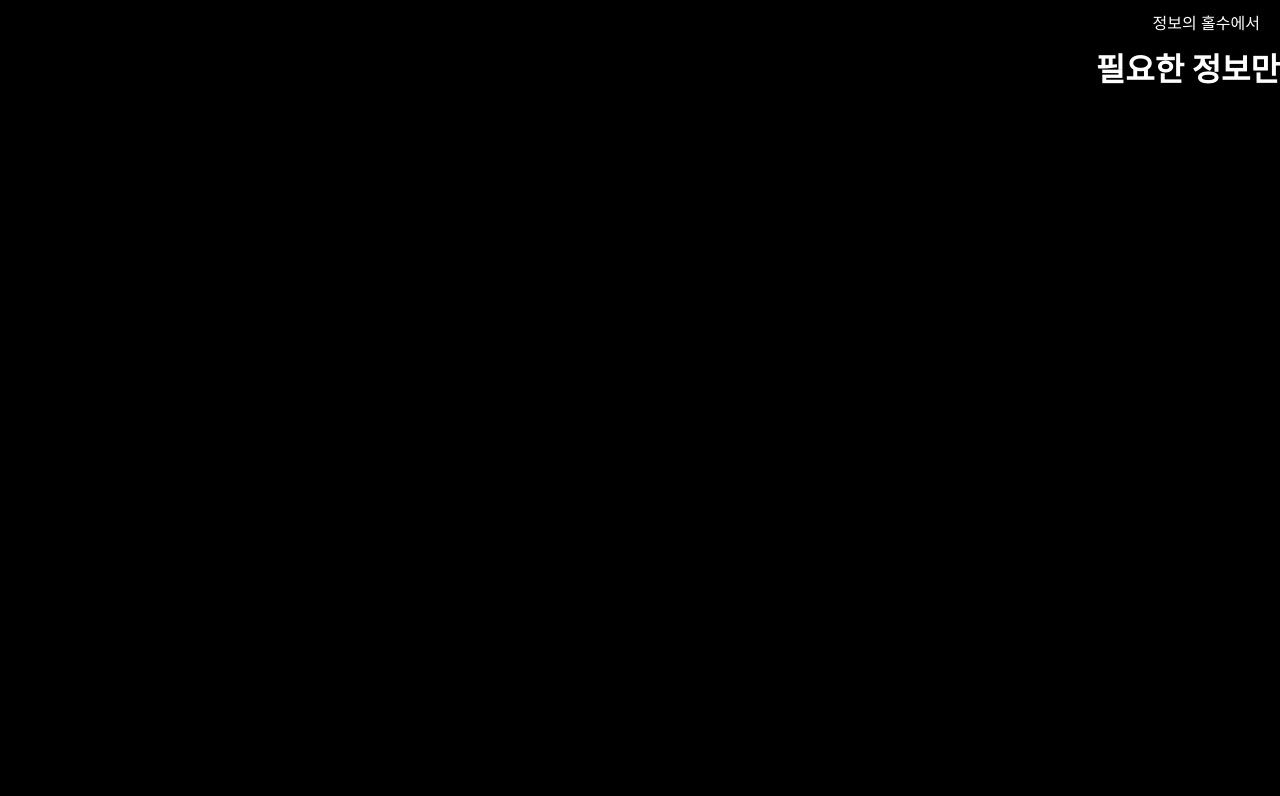
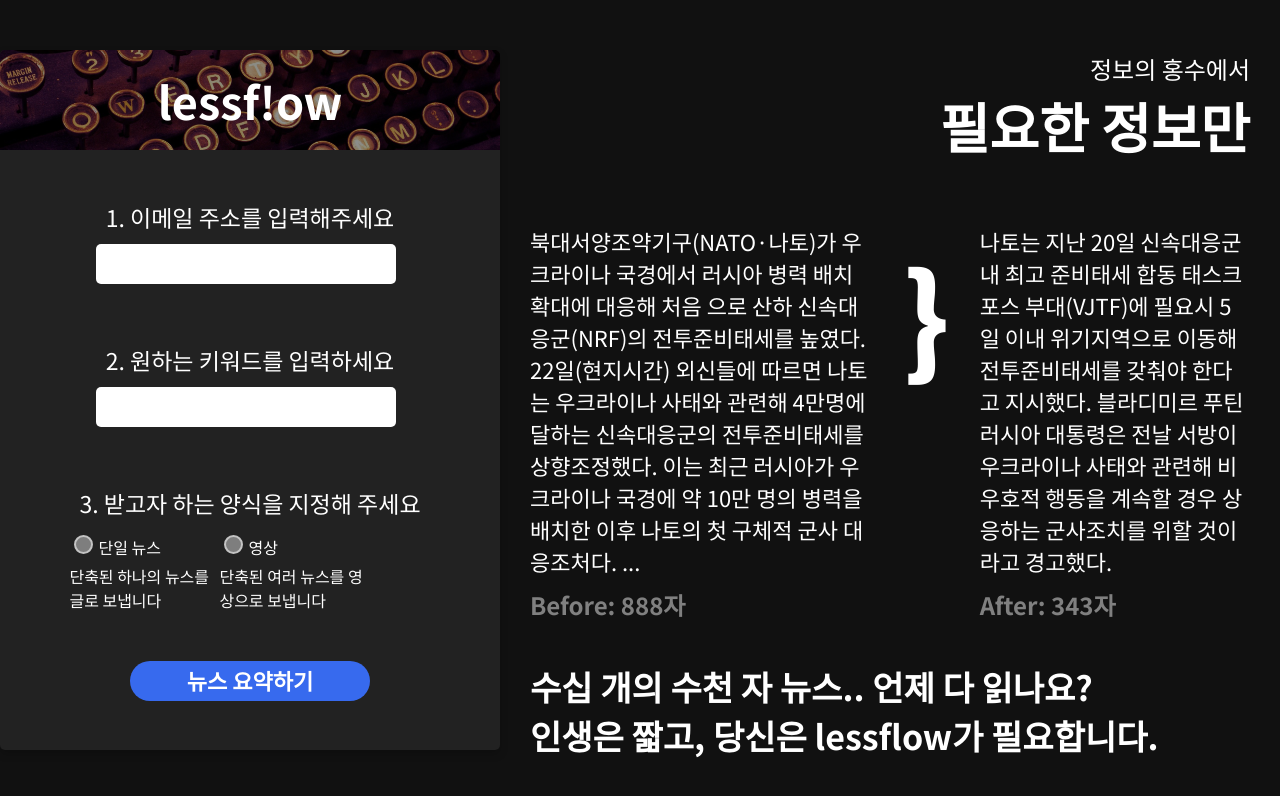
Before and after one commit to EntryCNS/lessflow-front2, a React (Create React App) app: page / in a window 1280 px wide. Shown: the top 796 px of the page. Built offline with nearby package versions, Linux system fonts and the light colour scheme.

Commit message:
style: main page

```diff
--- a/package.json
+++ b/package.json
@@ -6,6 +6,7 @@
     "@testing-library/jest-dom": "^5.16.1",
     "@testing-library/react": "^12.1.2",
     "@testing-library/user-event": "^13.5.0",
+    "axios": "^0.24.0",
     "react": "^17.0.2",
     "react-dom": "^17.0.2",
     "react-scripts": "5.0.0",
--- a/src/App.js
+++ b/src/App.js
@@ -1,4 +1,5 @@
 import React, { useState } from "react";
+import MainWindow from "./components/MainWindow";
 import Subform from "./components/Subform";
 
 const App = () => {
@@ -7,9 +8,13 @@
       style={{
         width: "100%",
         height: "100%",
-        background: "#000",
+        background: "#111111",
+        display: "flex",
+        justifyContent: "space-around",
+        alignItems: "center",
       }}
     >
+      <MainWindow />
       <Subform />
     </div>
   );
--- /dev/null
+++ b/src/components/MainWindow.jsx
@@ -0,0 +1,91 @@
+import axios from "axios";
+import React, { useState } from "react";
+import config from "../config/apiconfig";
+import styles from "../styles/mainWindow.module.css";
+
+const MainWindow = () => {
+  const [btnColor, setBntColor] = useState("");
+  const [email, setEmail] = useState("");
+  const [keyword, setKeyword] = useState("");
+
+  const onSubmit = (e) => {
+    e.preventDefault();
+    axios
+      .post(`${config.API_CONFIG}/articles`, {
+        keyword,
+        email,
+      })
+      .then((res) => {
+        console.log(res.data.data.araticleAccessId);
+      });
+  };
+
+  const onChangeEmail = (e) => {
+    setEmail(e.target.value);
+  };
+  const onChangeKeyword = (e) => {
+    setKeyword(e.target.value);
+  };
+
+  const onClickNews = (e) => {
+    setBntColor(e);
+  };
+  const onClickMedia = (e) => {
+    setBntColor(e);
+  };
+  return (
+    <div className={styles.bigdiv}>
+      <div className={styles.title__container}>
+        <div className={styles.title}>lessf!ow</div>
+      </div>
+      <form className={styles.form}>
+        <label>
+          <p className={styles.subtitle}>1. 이메일 주소를 입력해주세요</p>
+          <input
+            type="email"
+            className={styles.input}
+            onChange={onChangeEmail}
+          />
+        </label>
+        <label>
+          <p className={styles.subtitle}>2. 원하는 키워드를 입력하세요</p>
+          <input
+            type="text"
+            className={styles.input}
+            onChange={onChangeKeyword}
+          />
+        </label>
+        <div>
+          <p className={styles.subtitle}>3. 받고자 하는 양식을 지정해 주세요</p>
+          <div className={styles.checkbox__container}>
+            <div className={styles.checkbox__container2}>
+              <div className={styles.check}>
+                <div
+                  onClick={() => onClickNews(1)}
+                  className={btnColor === 1 ? styles.color : styles.notcolor}
+                ></div>
+                <p>단일 뉴스</p>
+              </div>
+              <p>단축된 하나의 뉴스를 글로 보냅니다</p>
+            </div>
+            <div className={styles.checkbox__container2}>
+              <div className={styles.check}>
+                <div
+                  onClick={() => onClickMedia(2)}
+                  className={btnColor === 2 ? styles.color : styles.notcolor}
+                ></div>
+                <p>영상</p>
+              </div>
+              <p>단축된 여러 뉴스를 영상으로 보냅니다</p>
+            </div>
+          </div>
+        </div>
+        <button className={styles.submitbtn} onClick={onSubmit}>
+          뉴스 요약하기
+        </button>
+      </form>
+    </div>
+  );
+};
+
+export default MainWindow;
--- a/src/components/Subform.jsx
+++ b/src/components/Subform.jsx
@@ -3,10 +3,39 @@
 
 const Subform = () => {
   return (
-    <div>
+    <div className={styles.Contain}>
       <div className={styles.title__container}>
-        <p className={styles.title__sub}>정보의 홀수에서</p>
+        <p className={styles.title__sub}>정보의 홍수에서</p>
         <h1 className={styles.title__main}>필요한 정보만</h1>
+      </div>
+      <div className={styles.example__container}>
+        <div className={styles.example__element}>
+          <p>
+            북대서양조약기구(NATO·나토)가 우크라이나 국경에서 러시아 병력 배치
+            확대에 대응해 처음 으로 산하 신속대응군(NRF)의 전투준비태세를
+            높였다. 22일(현지시간) 외신들에 따르면 나토 는 우크라이나 사태와
+            관련해 4만명에 달하는 신속대응군의 전투준비태세를 상향조정했다. 이는
+            최근 러시아가 우크라이나 국경에 약 10만 명의 병력을 배치한 이후
+            나토의 첫 구체적 군사 대응조처다. ...
+          </p>
+          <p className={styles.example__elementDes}>Before: 888자</p>
+        </div>
+        <div className={styles.example__curly}>{"}"}</div>
+        <div className={styles.example__element}>
+          <p>
+            나토는 지난 20일 신속대응군 내 최고 준비태세 합동 태스크포스
+            부대(VJTF)에 필요시 5일 이내 위기지역으로 이동해 전투준비태세를
+            갖춰야 한다고 지시했다. 블라디미르 푸틴 러시아 대통령은 전날 서방이
+            우크라이나 사태와 관련해 비우호적 행동을 계속할 경우 상응하는
+            군사조치를 위할 것이라고 경고했다.
+          </p>
+          <p className={styles.example__elementDes}>After: 343자</p>
+        </div>
+      </div>
+      <div className={styles.example_phrase}>
+        수십 개의 수천 자 뉴스.. 언제 다 읽나요?
+        <br />
+        인생은 짧고, 당신은 lessflow가 필요합니다.
       </div>
     </div>
   );
--- /dev/null
+++ b/src/config/apiconfig.js
@@ -0,0 +1,5 @@
+const config = {
+  API_CONFIG: "http://192.168.1.100:8080",
+};
+
+export default config;
--- /dev/null
+++ b/src/styles/mainWindow.module.css
@@ -0,0 +1,107 @@
+@import url("https://fonts.googleapis.com/css2?family=Noto+Sans+KR:wght@400;500;700;900&display=swap");
+
+* {
+  font-family: "Noto Sans KR";
+}
+
+p,
+div {
+  color: white;
+}
+
+.title__container {
+  background-image: url("../img/title.png");
+  background-position: center;
+  background-size: cover;
+  width: 500px;
+  height: 100px;
+  border-radius: 5px 5px 0px 0px;
+}
+
+.title {
+  border-radius: 5px 5px 0px 0px;
+  font-weight: 700;
+  background-color: rgba(0, 0, 0, 0.45);
+  display: flex;
+  width: 500px;
+  height: 100px;
+  justify-content: center;
+  align-items: center;
+  font-size: 45px;
+}
+
+.subtitle {
+  font-size: 23px;
+  margin: 10px;
+}
+
+.bigdiv {
+  width: 500px;
+  height: 700px;
+  background-color: #222222;
+  border-radius: 5px;
+
+  box-shadow: 0 4px 8px 0 rgba(0, 0, 0, 0.2);
+}
+
+.input {
+  border: none;
+  border-radius: 5px;
+  width: 300px;
+  height: 40px;
+}
+
+.notcolor {
+  background-color: #7e7e7e;
+  border-radius: 50%;
+  border: #c4c4c4;
+  width: 15px;
+  height: 15px;
+  border: 2px solid #c4c4c4;
+  margin-right: 5px;
+}
+
+.color {
+  background-color: #3780ee;
+  border-radius: 50%;
+  border: #c4c4c4;
+  border: 2px solid #c4c4c4;
+  width: 15px;
+  height: 15px;
+  margin-right: 5px;
+}
+
+.submitbtn {
+  background-color: #376aee;
+  color: white;
+  border: none;
+  border-radius: 20px;
+  width: 240px;
+  height: 40px;
+  font-size: 22px;
+  font-weight: 700;
+  padding-bottom: 2px;
+}
+
+.check {
+  display: flex;
+  margin: 5px;
+  /* width: 100px; */
+}
+
+.form {
+  display: flex;
+  flex-direction: column;
+  padding: 15px;
+  height: 80%;
+  justify-content: space-around;
+  align-items: center;
+}
+.checkbox__container {
+  display: flex;
+  /* flex-direction: column; */
+  /* flex-shrink: 40%; */
+}
+.checkbox__container2 {
+  width: 150px;
+}
--- a/src/styles/subform.module.css
+++ b/src/styles/subform.module.css
@@ -1,11 +1,63 @@
+@import url("https://fonts.googleapis.com/css2?family=Noto+Sans+KR:wght@400;500;700;900&display=swap");
+
+* {
+  font-family: "Noto Sans KR";
+}
+
 .title__container {
   text-align: right;
+  /* width: 1000px; */
 }
 .title__sub {
   color: #fff;
   padding: 10px;
-  padding-right: 20px;
+  padding-bottom: 0px;
+  padding-right: 30px;
+  font-size: 24px;
+  font-weight: 500;
+  text-align: right;
 }
+
 .title__main {
   color: #fff;
+  padding: 10px;
+  padding-top: 0px;
+  padding-right: 30px;
+  font-size: 54px;
+  margin-bottom: 50px;
 }
+
+.Contain {
+  width: 1000px;
+}
+
+.example__container {
+  display: flex;
+  flex-direction: row;
+}
+
+.example__element {
+  margin-left: 30px;
+  margin-right: 30px;
+  font-size: 22px;
+}
+
+.example__curly {
+  font-weight: 900;
+  font-size: 120px;
+  text-align: center;
+}
+
+.example_phrase {
+  font-weight: 700;
+  font-size: 34px;
+  margin-top: 40px;
+  margin-left: 30px;
+}
+
+.example__elementDes {
+  font-weight: 700;
+  font-size: 24px;
+  margin-top: 10px;
+  color: gray;
+}
```
Also changed, not shown: src/img/title.png (added), 1 other file (tests, documents, lock files or other folders).
